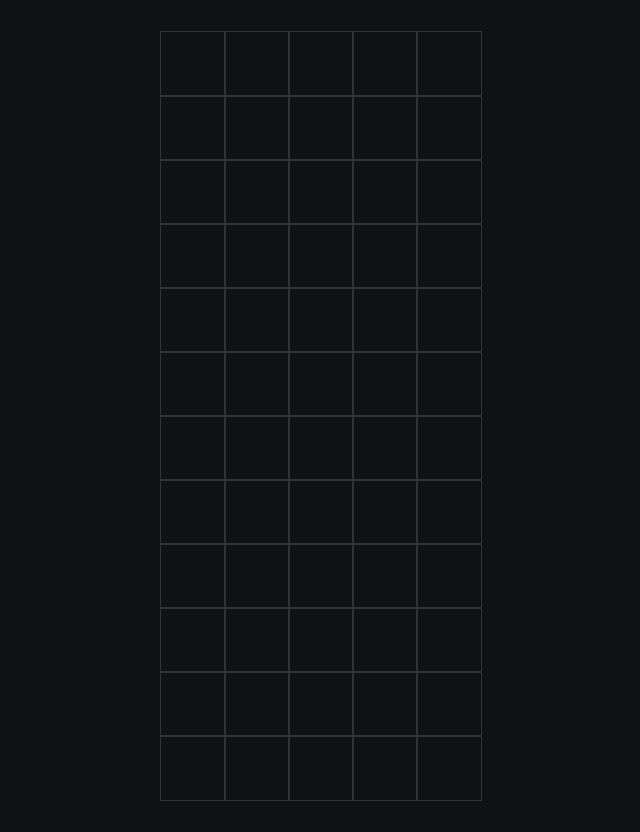
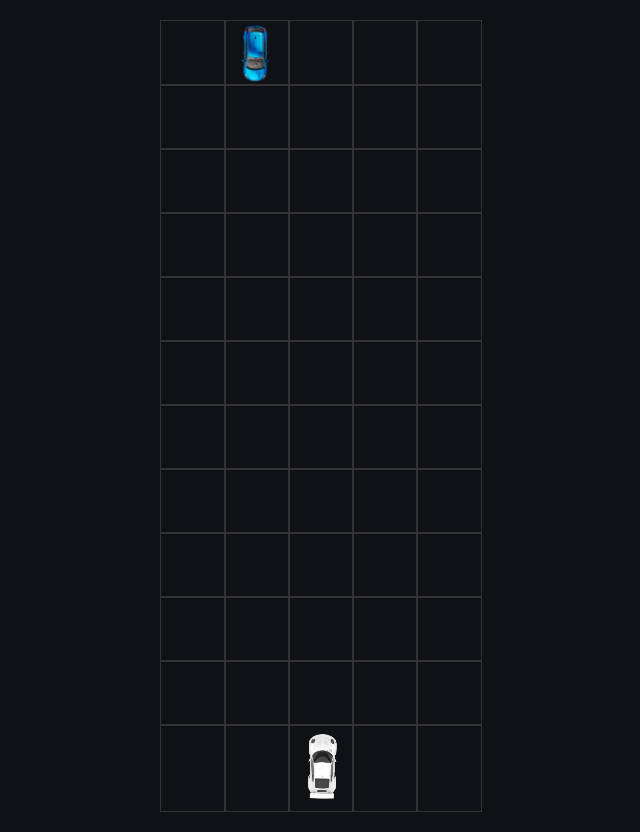
Before and after one commit to NotlistForU/Traffic-Game, a plain HTML site: page index.html in a window 1280 px wide. Shown: the whole page, without its empty margins (320-960 px from the left). Drawn offline with Linux system fonts and the light colour scheme.

Commit message:
feat
foi adicionado alguns carros

```diff
--- a/css/Cenario01/style.css
+++ b/css/Cenario01/style.css
@@ -27,3 +27,8 @@ td {
     height: 100%;
     border: 1px solid #333; /* só pra você enxergar a grade */
 }
+.carro {
+    width: 100%;
+    height: 100%;
+    object-fit: contain; /* ajusta a imagem na célula */
+}
--- a/index.html
+++ b/index.html
@@ -121,5 +121,7 @@
                 </tr>
             </table>
         </div>
+        <script src="js/traffic.js"></script>
+        <script src="js/player.js"></script>
     </body>
 </html>
--- /dev/null
+++ b/js/player.js
@@ -0,0 +1,18 @@
+// posição inicial do player
+let playerRow = 11;
+let playerCol = 2;
+
+// cria o carro
+function createPlayer() {
+    let celula = document.querySelector(`td[data-row="${playerRow}"][data-col="${playerCol}"] .cell`);
+
+    let imgPlayer = document.createElement("img");
+    imgPlayer.src = "public/Carros/carPorsche.png";
+    imgPlayer.alt = "Porsche";
+    imgPlayer.classList.add("carro");
+
+    celula.appendChild(imgPlayer);
+}
+
+// inicializa o player
+createPlayer();
--- /dev/null
+++ b/js/traffic.js
@@ -0,0 +1,19 @@
+// posição inicial do player
+let trafficRow = 0;
+let trafficCol = 1;
+
+// cria o carro
+function createTrafficCar() {
+    let celulaTraffic = document.querySelector(`td[data-row="${trafficRow}"][data-col="${trafficCol}"] .cell`);
+
+    let imgTraffic = document.createElement("img");
+    imgTraffic.src = "public/Carros/trafficCar.png";
+    imgTraffic.alt = "TrafficCar";
+    imgTraffic.style.transform = "rotate(90deg)";
+    imgTraffic.classList.add("carro");
+
+    celulaTraffic.appendChild(imgTraffic);
+}
+
+// inicializa o player
+createTrafficCar();
```
Also changed, not shown: public/Carros/McLaren.png (added), public/Carros/carMcLaren.png (added), public/Carros/carPorsche.png (added), public/Carros/trafficCar.png (added). Lines whose indentation alone changed are shown as unchanged.
